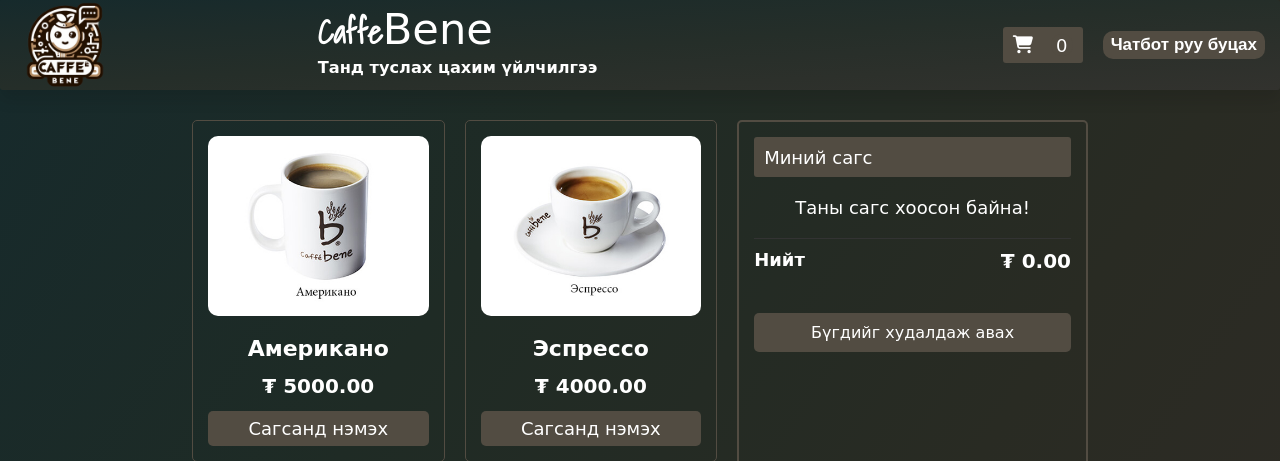
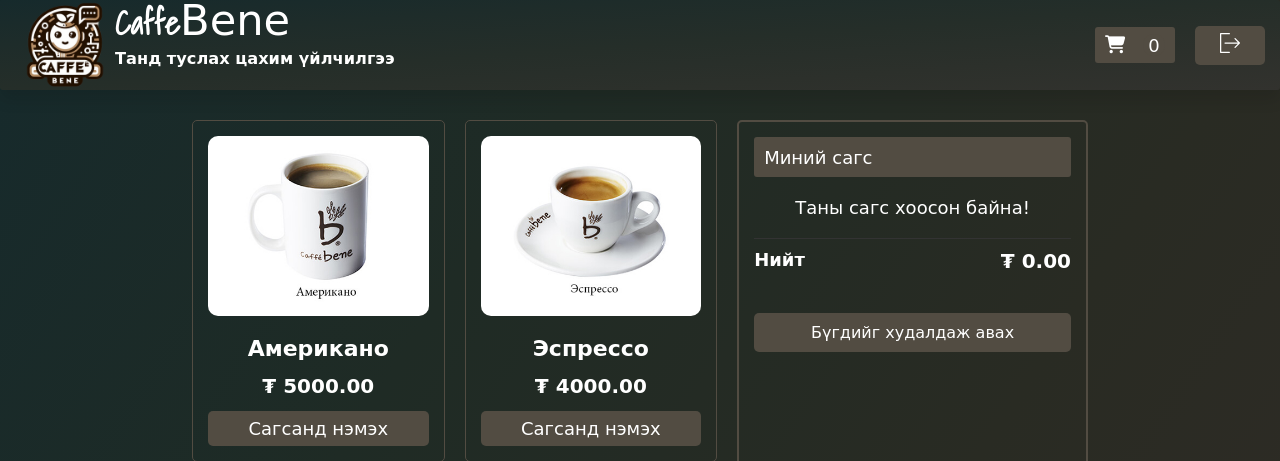
Before and after one commit to NieWong/ChatBot, a Flask app: page /addtocart in a window 1280 px wide. Shown: the top 461 px of the page. Run offline with Flask 3, Linux system fonts and the light colour scheme; some libraries are stand-ins or nearby versions.

Commit message:
Update addtocart.html

```diff
--- a/ui/template/addtocart.html
+++ b/ui/template/addtocart.html
@@ -9,13 +9,20 @@
 </head>
 <body>
     <div class="header">
-        <p class="logo"><img draggable="false" src="{{ url_for('static', filename='images/logo.png') }}" alt="Logo"></p>
-        <div class="chatbox__content--header">
-            <h4 class="chatbox__heading--header">Caffe<span class="Bene">Bene</span></h4>
-            <p class="chatbox__description--header">Танд туслах цахим үйлчилгээ</p>
+        <div class="header-logo">
+            <p class="logo"><img draggable="false" src="{{ url_for('static', filename='images/logo.png') }}" alt="Logo"></p>
+            <div class="chatbox__content--header">
+                <h4 class="chatbox__heading--header">Caffe<span class="Bene">Bene</span></h4>
+                <p class="chatbox__description--header">Танд туслах цахим үйлчилгээ</p>
+            </div>
         </div>
         <div class="cart"><i class="fa-solid fa-cart-shopping"></i><p id="count">0</p></div>
-        <a href="{{ url_for('index_get') }}" class="return-button">Чатбот руу буцах</a>
+        <div class="logout--button">
+            <a href="{{ url_for('index_get') }}">
+                <button><img draggable="false" src="{{ url_for('static', filename='images/logout-icon.svg') }}" alt="Logout" /></button>
+            </a>
+        </div>
+
     </div>
     <div class="container">
         <div id="root"></div>
@@ -30,5 +37,6 @@
         </div>
     </div>
     <script type="text/javascript" src="{{ url_for('static', filename='js/addtocart.js') }}"></script>
+
 </body>
 </html>
```
